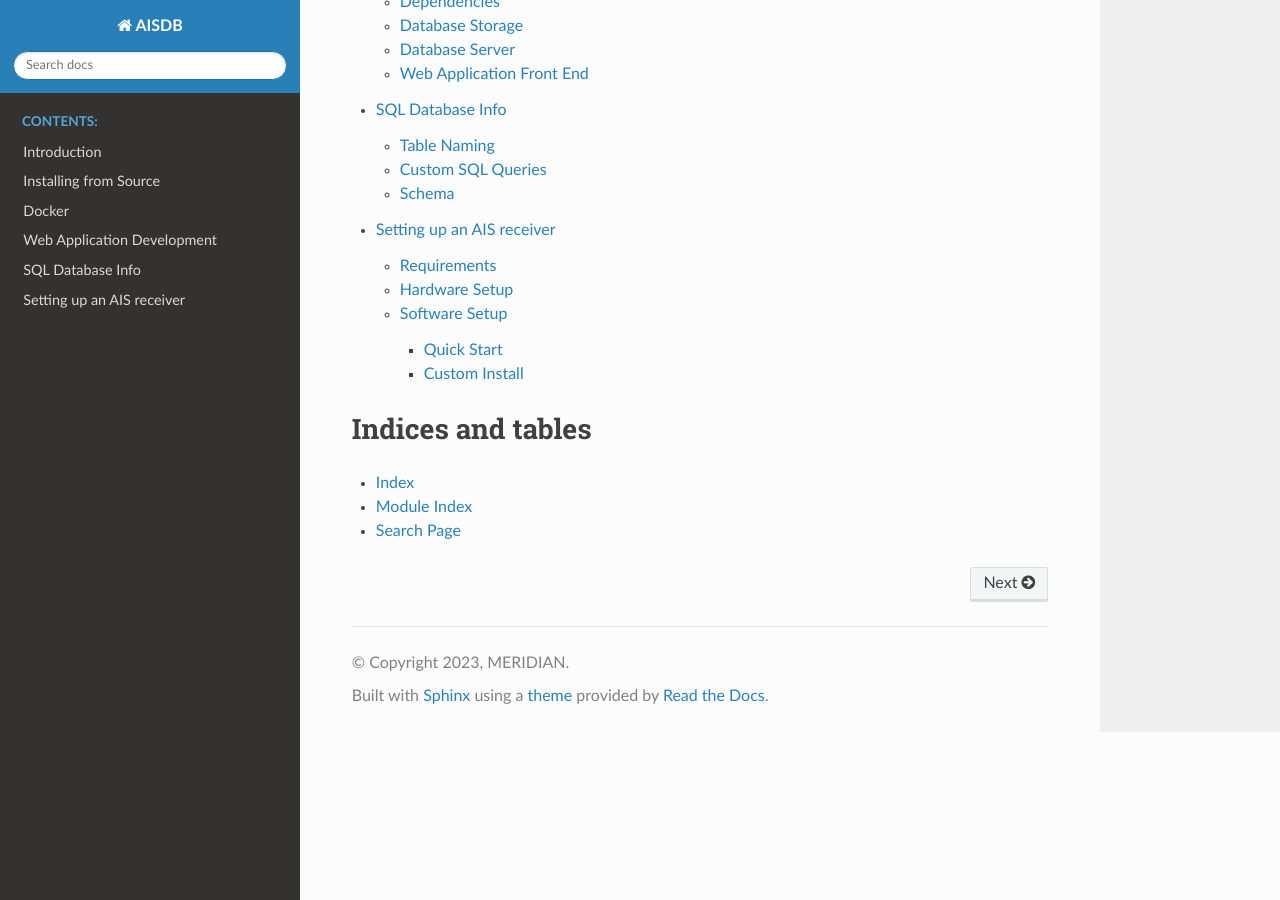
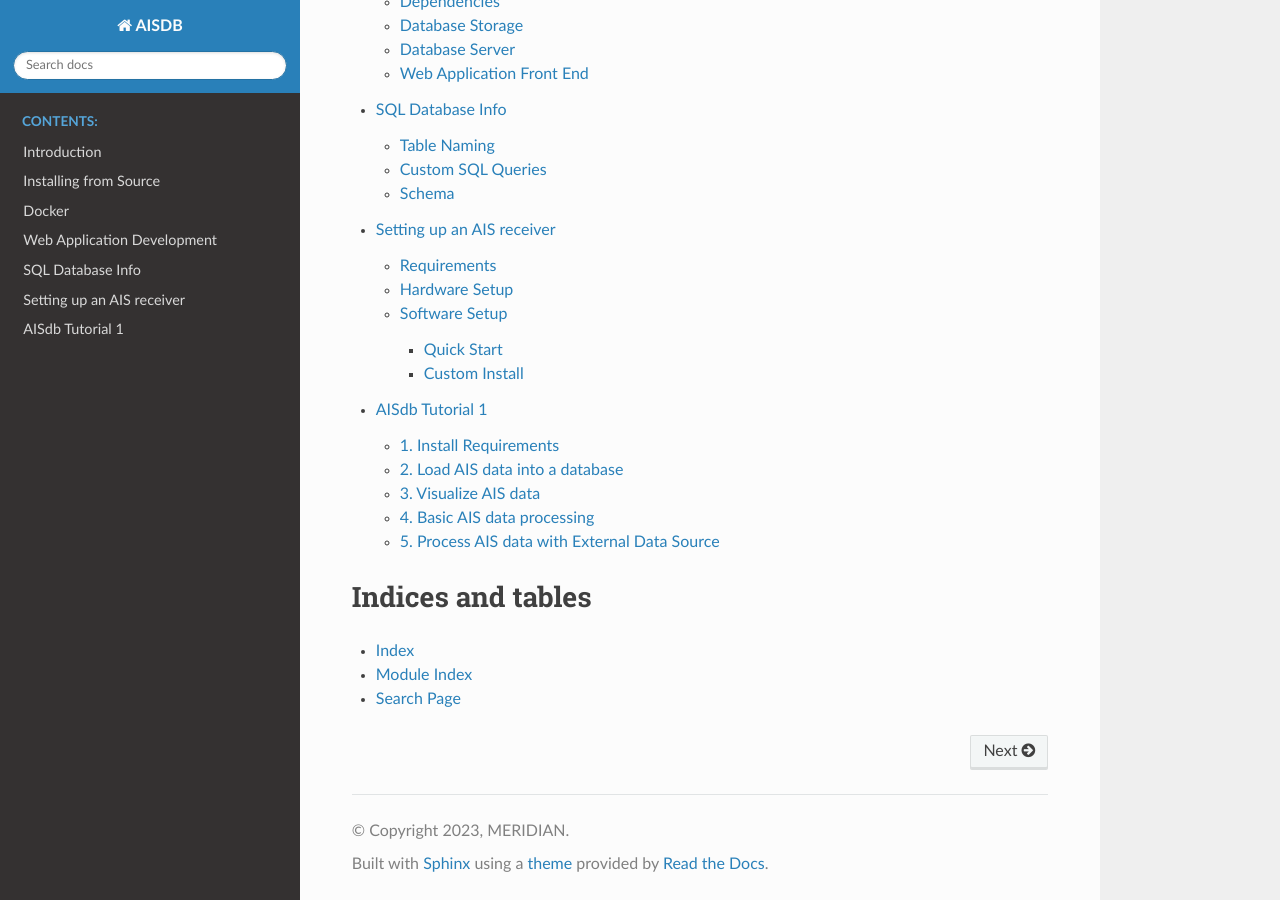
Before and after one commit to AISViz/AISdb, a Sphinx documentation site: the page built from docs/source/index.rst, in a window 1280 px wide and 900 px high, scrolled down 1660 px. Built offline with Sphinx 7.4.7 and the Read the Docs theme 2.0.0, drawn with Linux system fonts in a browser that asks for light colours; pages that are not in the unit, such as notebooks, are missing from menus; some of the changed lines change nothing that is shown.

Commit message:
docs: add tutorial 1 to the Sphinx documentation
Publish the first tutorial as docs/source/tutorials.rst and link it
from the documentation index.

```diff
--- a/docs/source/index.rst
+++ b/docs/source/index.rst
@@ -38,6 +38,7 @@ AISDB Docs: Index
    webapp
    database
    receiver
+   tutorials
 
 
 .. toctree::
--- /dev/null
+++ b/docs/source/tutorials.rst
@@ -0,0 +1,271 @@
+
+.. tutorials:
+
+AISdb Tutorial 1
+----------------------
+
+This tutorial will show you how to use the AISdb package to load AIS data into a database and query it.
+
+1. Install Requirements
+====================================
+
+Before we start, we need to install the required packages. The following code will install the required packages for this tutorial.
+
+.. code-block:: python
+
+  # install aisdb
+  %pip install aisdb
+
+  # install nest-asyncio for enabling asyncio.run() in Jupyter Notebook
+  %pip install nest-asyncio
+
+  # Some of the system may show the following error when running user interface:
+  # urllib3 v2.0 only supports OpenSSL 1.1.1+, currently the 'ssl' module is compiled with 'LibreSSL 2.8.3'.
+  # install urllib3 v1.26.6 to avoid this error
+  %pip install urllib3==1.26.6
+
+import required packages
+
+.. code-block:: python
+
+  import aisdb
+  from datetime import datetime, timedelta
+  import os
+  import nest_asyncio
+  nest_asyncio.apply()
+
+2. Load AIS data into a database
+=======================================
+
+In this section, we will provide a comprehensive demonstration of how to efficiently load AIS data into a database.
+
+Additionally, in real-world scenarios, you have the flexibility to actively listen for stream data and effortlessly load it into the designated database.
+
+.. code-block:: python
+
+  # list the test data files included in the package
+  print(os.listdir(os.path.join(aisdb.sqlpath, '..', 'tests', 'testdata')))
+
+  dbpath = './AIS2.db'
+  # use test_data_20210701.csv as the test data
+  filepaths = [os.path.join(aisdb.sqlpath, '..', 'tests', 'testdata', 'test_data_20210701.csv')]
+  with aisdb.DBConn() as dbconn:
+      aisdb.decode_msgs(filepaths=filepaths, dbconn=dbconn,
+                        dbpath=dbpath, source='TESTING')
+
+
+3. Visualize AIS data
+=======================================
+
+In this section we will directly visualize AIS data without processing it. This is useful for quickly checking the data.
+
+.. code-block:: python
+
+  start_time = datetime.strptime("2021-07-01 00:00:00", '%Y-%m-%d %H:%M:%S')
+  end_time = datetime.strptime("2021-07-02 00:00:00", '%Y-%m-%d %H:%M:%S')
+
+  with aisdb.SQLiteDBConn() as dbconn:
+      qry = aisdb.DBQuery(
+          dbconn=dbconn,
+          dbpath='./AIS2.db',
+          callback=aisdb.database.sql_query_strings.in_timerange,
+          start=start_time,
+          end=end_time,
+      )
+      rowgen = qry.gen_qry()
+      tracks = aisdb.track_gen.TrackGen(rowgen, decimate=False)
+
+      if __name__ == '__main__':
+          aisdb.web_interface.visualize(
+              tracks,
+              visualearth=True,
+              open_browser=True,
+          )
+
+4. Basic AIS data processing
+=======================================
+
+In this section we will show how to process AIS data to extract useful information.
+
+.. code-block:: python
+
+  start_time = datetime.strptime("2021-07-01 00:00:00", '%Y-%m-%d %H:%M:%S')
+  end_time = datetime.strptime("2021-07-02 00:00:00", '%Y-%m-%d %H:%M:%S')
+
+  with aisdb.SQLiteDBConn() as dbconn:
+
+      qry = aisdb.DBQuery(
+          dbconn=dbconn,
+          dbpath='./AIS2.db',
+          callback=aisdb.database.sqlfcn_callbacks.in_timerange,
+          start=start_time,
+          end=end_time,
+      )
+      rowgen = qry.gen_qry()
+      tracks = aisdb.track_gen.TrackGen(rowgen, decimate=False)
+
+      # split trajectories by time without AIS message transmission
+      tracks = aisdb.split_timedelta(tracks, timedelta(hours=24))
+      # filter the tracks by distance and speed
+      tracks = aisdb.encode_greatcircledistance(tracks,
+                                                distance_threshold=200000,
+                                                speed_threshold=50)
+      # interpolate time
+      tracks = aisdb.interp_time(tracks, step=timedelta(minutes=5))
+
+      if __name__ == '__main__':
+          aisdb.web_interface.visualize(
+              tracks,
+              visualearth=True,
+              open_browser=True,
+          )
+
+5. Process AIS data with External Data Source
+==============================================================================
+
+
+In this section, we will demonstrate the process of integrating AIS data with external Bathymetric data to enhance our analysis.
+
+Our objective is to identify all vessels located within circular areas with a radius of 1000m around Cape Town, South Africa, specifically on the date of 2021-07-01.
+
+Subsequently, we will apply a filtering criterion to exclude vessels that have the shortest distance to the coast.
+
+.. code-block:: python
+
+  # Download bathymetry data
+
+  # set the path to the data storage directory
+  bathymetry_data_dir = "./bathymetry_data/"
+
+  # check if the directory exists
+  if not os.path.exists(bathymetry_data_dir):
+      os.makedirs(bathymetry_data_dir)
+
+  # check if the directory is empty\
+  if os.listdir(bathymetry_data_dir) == []:
+      # download the bathymetry data
+      bathy = aisdb.webdata.bathymetry.Gebco(data_dir=bathymetry_data_dir)
+      bathy.fetch_bathymetry_grid()
+  else:
+      print("Bathymetry data already exists.")
+
+
+.. code-block:: python
+
+  start_time = datetime.strptime("2021-07-01 00:00:00", '%Y-%m-%d %H:%M:%S')
+  end_time = datetime.strptime("2021-07-02 00:00:00", '%Y-%m-%d %H:%M:%S')
+
+  # define a function to add color to the tracks
+  def add_color(tracks):
+      for track in tracks:
+          if abs(track['coast_distance'][0]) <= 100:
+              track['color'] = "yellow"
+          elif abs(track['coast_distance'][0]) <= 1000:
+              track['color'] = "orange"
+          elif abs(track['coast_distance'][0]) <= 20000:
+              track['color'] = "pink"
+          else:
+              track['color'] = "red"
+          yield track
+
+  with aisdb.SQLiteDBConn() as dbconn:
+
+      # define the region of interest
+      # In this example, we use a circle with a center at cape town in South Africa, and a radius of 800 km
+      domain = aisdb.DomainFromPoints(
+          points=[(18.4157, -33.9646),], radial_distances=[800000,])
+
+      qry = aisdb.DBQuery(
+          dbconn=dbconn,
+          dbpath='./AIS2.db',
+          callback=aisdb.database.sqlfcn_callbacks.in_bbox_time_validmmsi,
+          start=start_time,
+          end=end_time,
+          xmin=domain.boundary['xmin'],
+          xmax=domain.boundary['xmax'],
+          ymin=domain.boundary['ymin'],
+          ymax=domain.boundary['ymax'],
+      )
+      rowgen = qry.gen_qry()
+      tracks = aisdb.track_gen.TrackGen(rowgen, decimate=True)
+
+      # merge the tracks with the raster data
+      raster_path = "./bathymetry_data/gebco_2022_n0.0_s-90.0_w0.0_e90.0.tif"
+      raster = aisdb.webdata.load_raster.RasterFile(raster_path)
+      tracks_raster = raster.merge_tracks(tracks, new_track_key="coast_distance")
+
+      # add color to the tracks
+      tracks_colored = add_color(tracks_raster)
+
+      if __name__ == '__main__':
+          aisdb.web_interface.visualize(
+              tracks_colored,
+              visualearth=True,
+              open_browser=True,
+          )
+
+Furthermore, the processed data can be effortlessly integrated into your existing pipeline, allowing for seamless migration to other third-party tools (e.g., visualization tools) that align with your specific requirements.
+
+.. code-block:: python
+
+  # install the packages for visualization with plotly
+
+  %pip install plotly
+  %pip install pandas
+  %pip install nbformat
+  import pandas as pd
+  import plotly.express as px
+  import nbformat
+
+.. code-block:: python
+
+  start_time = datetime.strptime("2021-07-01 00:00:00", '%Y-%m-%d %H:%M:%S')
+  end_time = datetime.strptime("2021-07-02 00:00:00", '%Y-%m-%d %H:%M:%S')
+
+  with aisdb.SQLiteDBConn() as dbconn:
+
+      # define the region of interest
+      # In this example, we use a circle with a center at cape town in South Africa, and a radius of 800 km
+      domain = aisdb.DomainFromPoints(
+          points=[(18.4157, -33.9646),], radial_distances=[800000,])
+
+      qry = aisdb.DBQuery(
+          dbconn=dbconn,
+          dbpath='./AIS2.db',
+          callback=aisdb.database.sqlfcn_callbacks.in_bbox_time_validmmsi,
+          start=start_time,
+          end=end_time,
+          xmin=domain.boundary['xmin'],
+          xmax=domain.boundary['xmax'],
+          ymin=domain.boundary['ymin'],
+          ymax=domain.boundary['ymax'],
+      )
+      rowgen = qry.gen_qry()
+      tracks = aisdb.track_gen.TrackGen(rowgen, decimate=True)
+
+      # merge the tracks with the raster data
+      raster_path = "./bathymetry_data/gebco_2022_n0.0_s-90.0_w0.0_e90.0.tif"
+      raster = aisdb.webdata.load_raster.RasterFile(raster_path)
+      tracks_raster = raster.merge_tracks(tracks, new_track_key="coast_distance")
+
+      track_list = list(tracks_raster)
+      # sort the tracks by the costal distance
+      track_list.sort(key=lambda x: x['coast_distance'][0])
+
+      print("The vessel with the longest distance to the coast is in this area:")
+      print(track_list[0])
+
+      #
+      # The following code will be used to visualize the track with plotly
+      #
+
+      # convert the track list to a pandas dataframe
+      track_dataframe = pd.DataFrame(track_list)
+
+      track_dataframe['lat'] = track_dataframe['lat'].apply(lambda x: x[0])
+      track_dataframe['lon'] = track_dataframe['lon'].apply(lambda x: x[0])
+      track_dataframe['coast_distance'] = track_dataframe['coast_distance'].apply(lambda x: x[0])
+
+      # draw a map grapsed on the raster data use plotly
+      fig = px.scatter_geo(track_dataframe, lat='lat', lon='lon', color='coast_distance', hover_data=['mmsi'])
+      fig.show()
```
